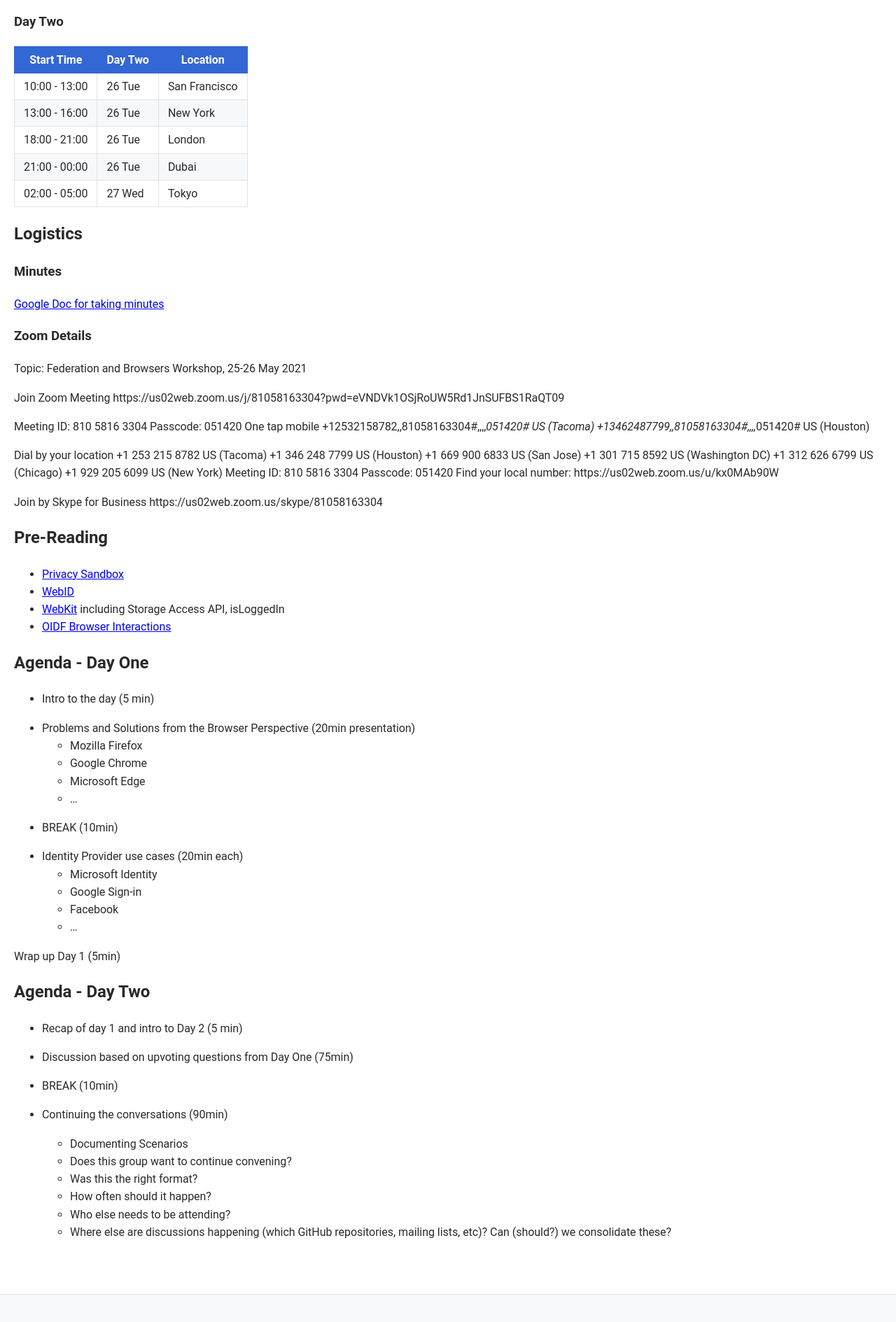
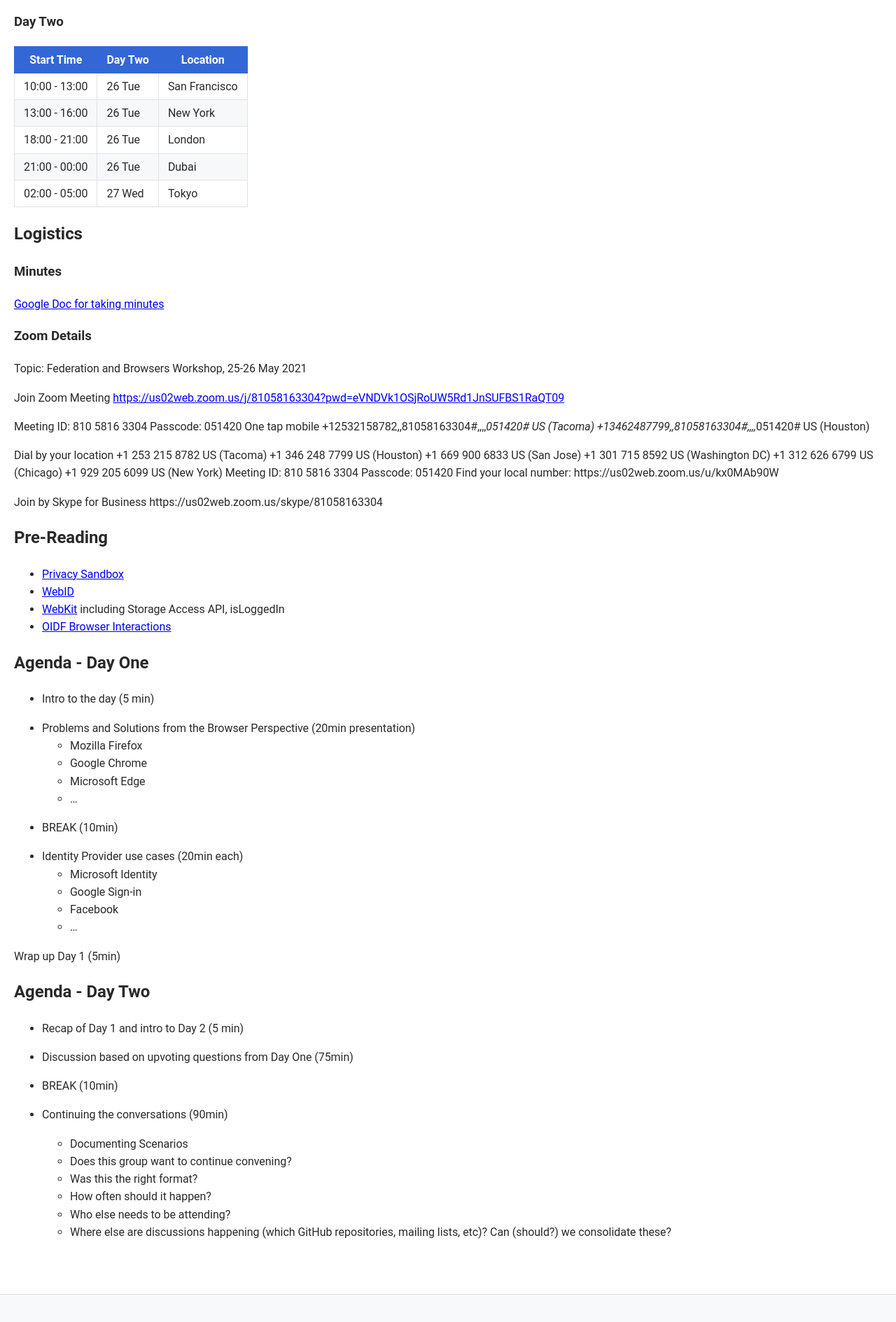
Before and after one commit to w3c-fedid/FedCM, a Jekyll site: the page built from meetings/2021/25-26_May_2021.md, in a window 1280 px wide. Shown: the part 884-2773 px from the top of the page at 70% size. Built offline with Jekyll 4.4.1, drawn with Linux system fonts in a browser that asks for light colours; some web fonts are replaced; our own code applies the rules of GitHub Pages for plain Markdown files.

Commit message:
minor clean up

```diff
--- a/meetings/2021/25-26_May_2021.md
+++ b/meetings/2021/25-26_May_2021.md
@@ -42,7 +42,7 @@
 Topic: Federation and Browsers Workshop, 25-26 May 2021
 
 Join Zoom Meeting
-https://us02web.zoom.us/j/81058163304?pwd=eVNDVk1OSjRoUW5Rd1JnSUFBS1RaQT09
+<https://us02web.zoom.us/j/81058163304?pwd=eVNDVk1OSjRoUW5Rd1JnSUFBS1RaQT09>
 
 Meeting ID: 810 5816 3304
 Passcode: 051420
@@ -96,7 +96,7 @@
 
 
 ## Agenda - Day Two
-* Recap of day 1 and intro to Day 2 (5 min)
+* Recap of Day 1 and intro to Day 2 (5 min)
 
 * Discussion based on upvoting questions from Day One (75min)
 
```
Also changed, not shown: 2 other files.
